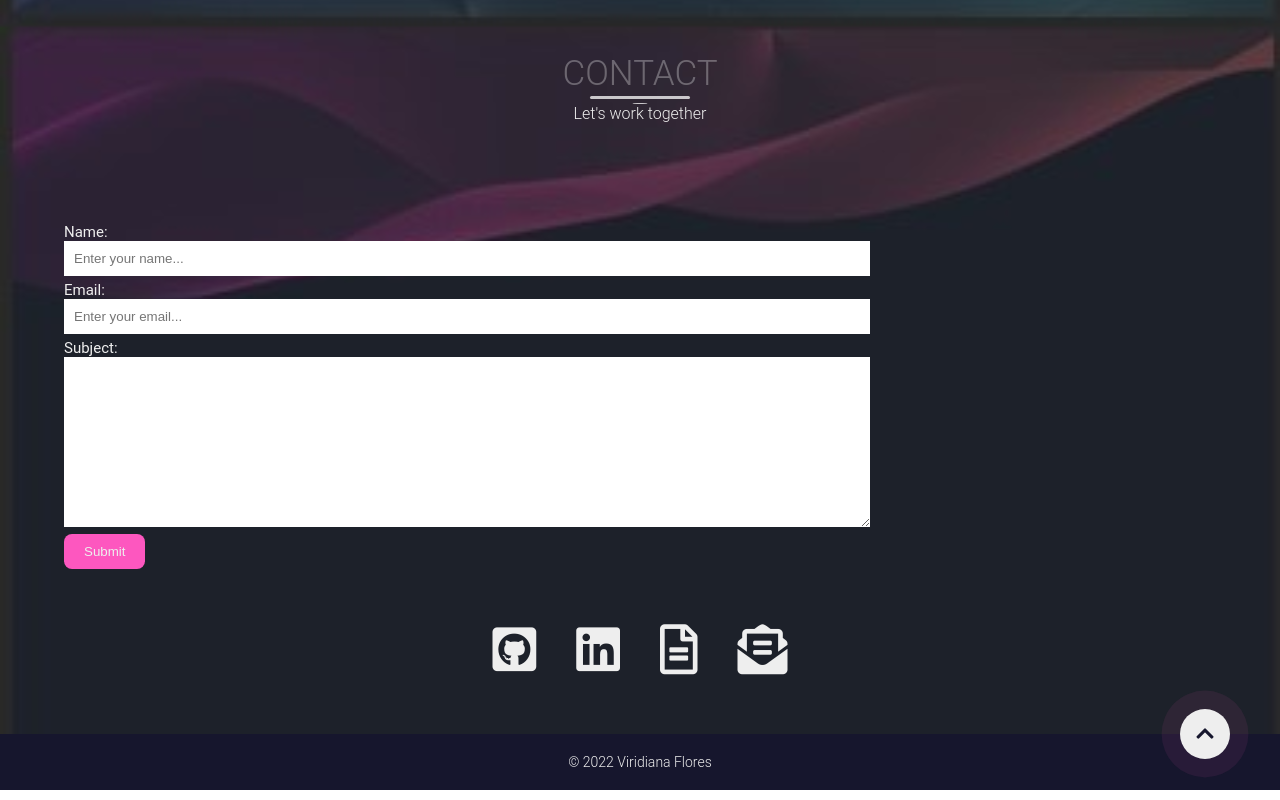
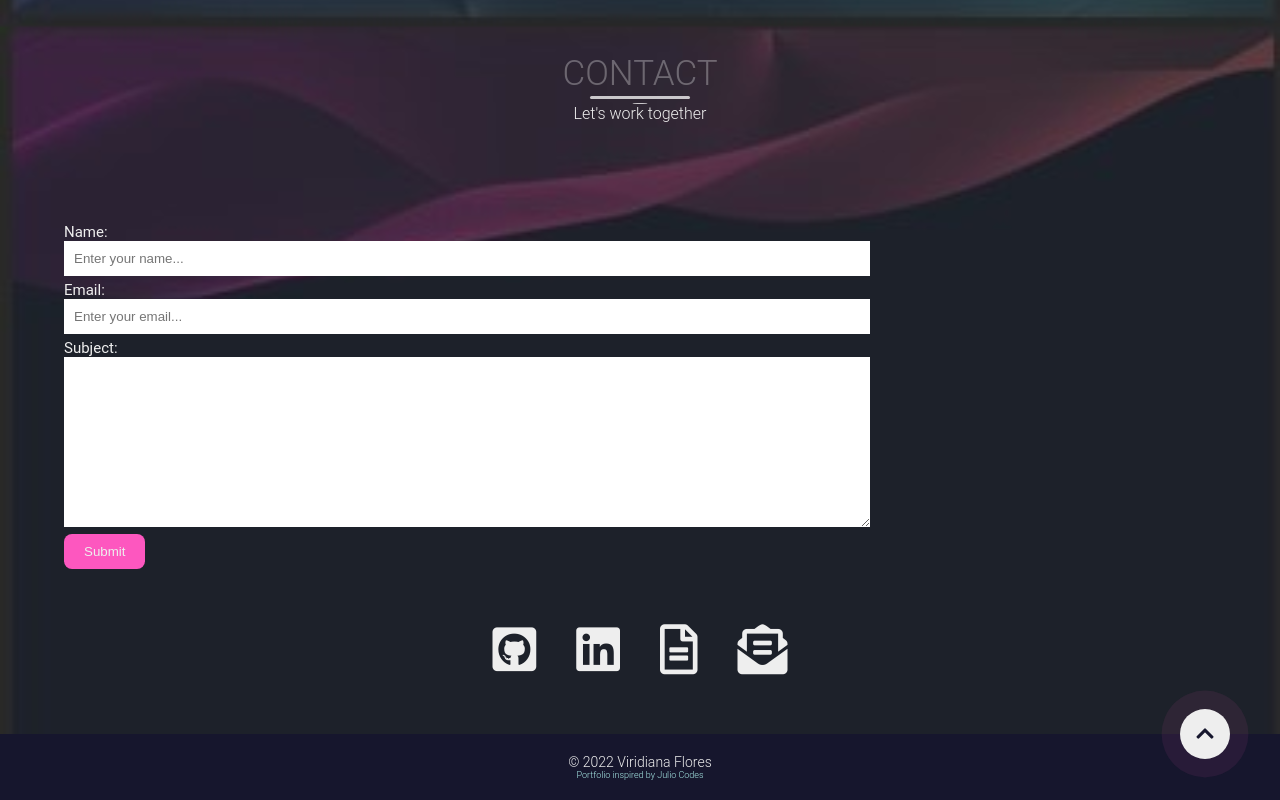
Before and after one commit to ViryF/Portfolio, a website: page index.html in a window 1280 px wide. Shown: the part 6721-7521 px from the top of the page. Drawn offline with nearby package versions, Linux system fonts and the light colour scheme.

Commit message:
added credit section

```diff
--- a/index.html
+++ b/index.html
@@ -365,7 +365,9 @@
         <i class="fas fa-chevron-up"></i>
       </div>
       <p>&copy; 2022 Viridiana Flores</p>
-
+      <div class="credit">
+        <p>Portfolio inspired by Julio Codes</p>
+      </div>
     </footer>
 
     <script src="https://ajax.googleapis.com/ajax/libs/jquery/3.3.1/jquery.min.js"></script>
--- a/main.css
+++ b/main.css
@@ -528,6 +528,11 @@ input[type="submit"]:hover {
 .copyright p {
   font-size: 1.4rem;
 }
+
+.credit p {
+  font-size: .9rem;
+  color: #abeeeb;
+}
 /* End footer */
 
 
```
